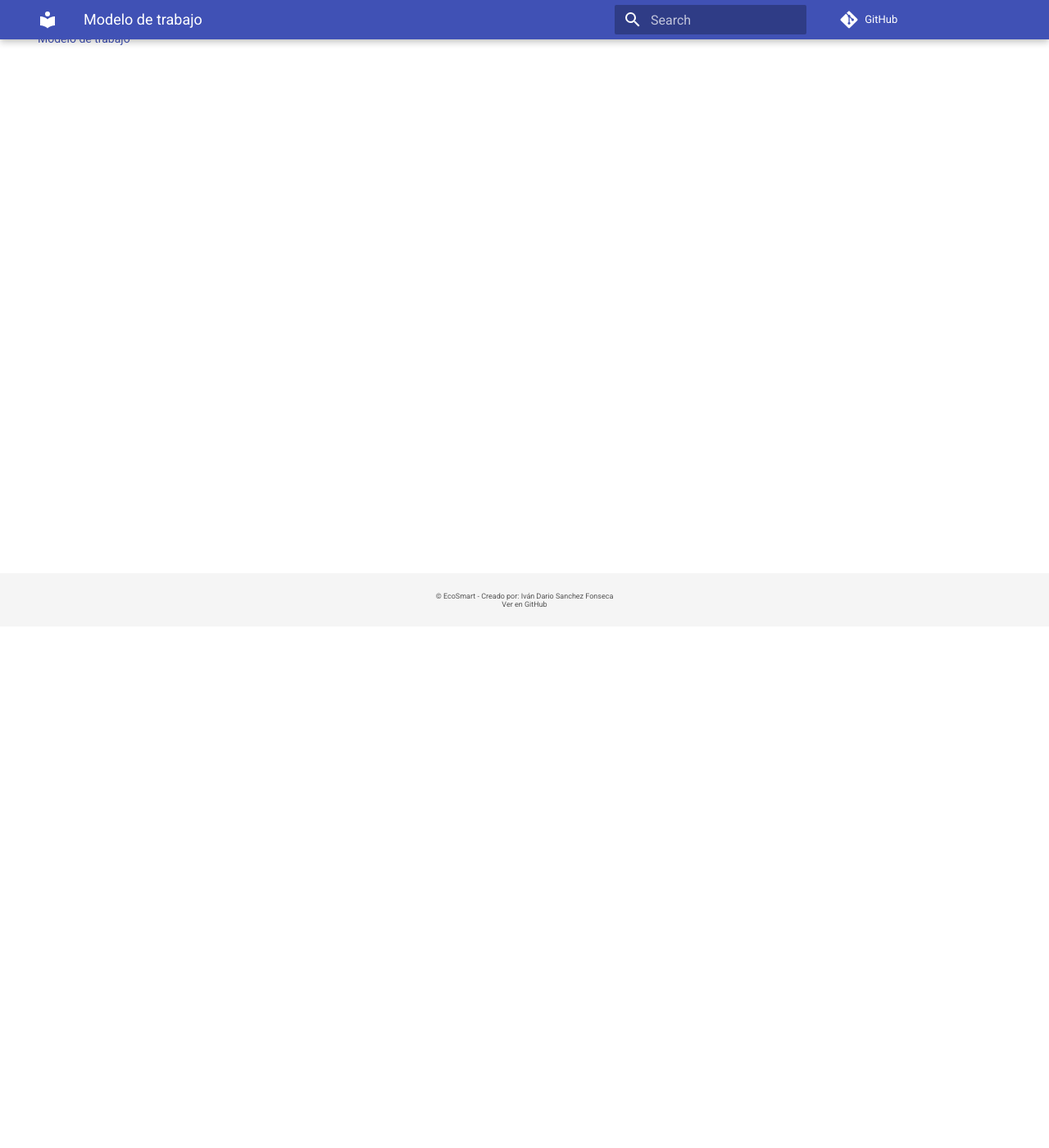
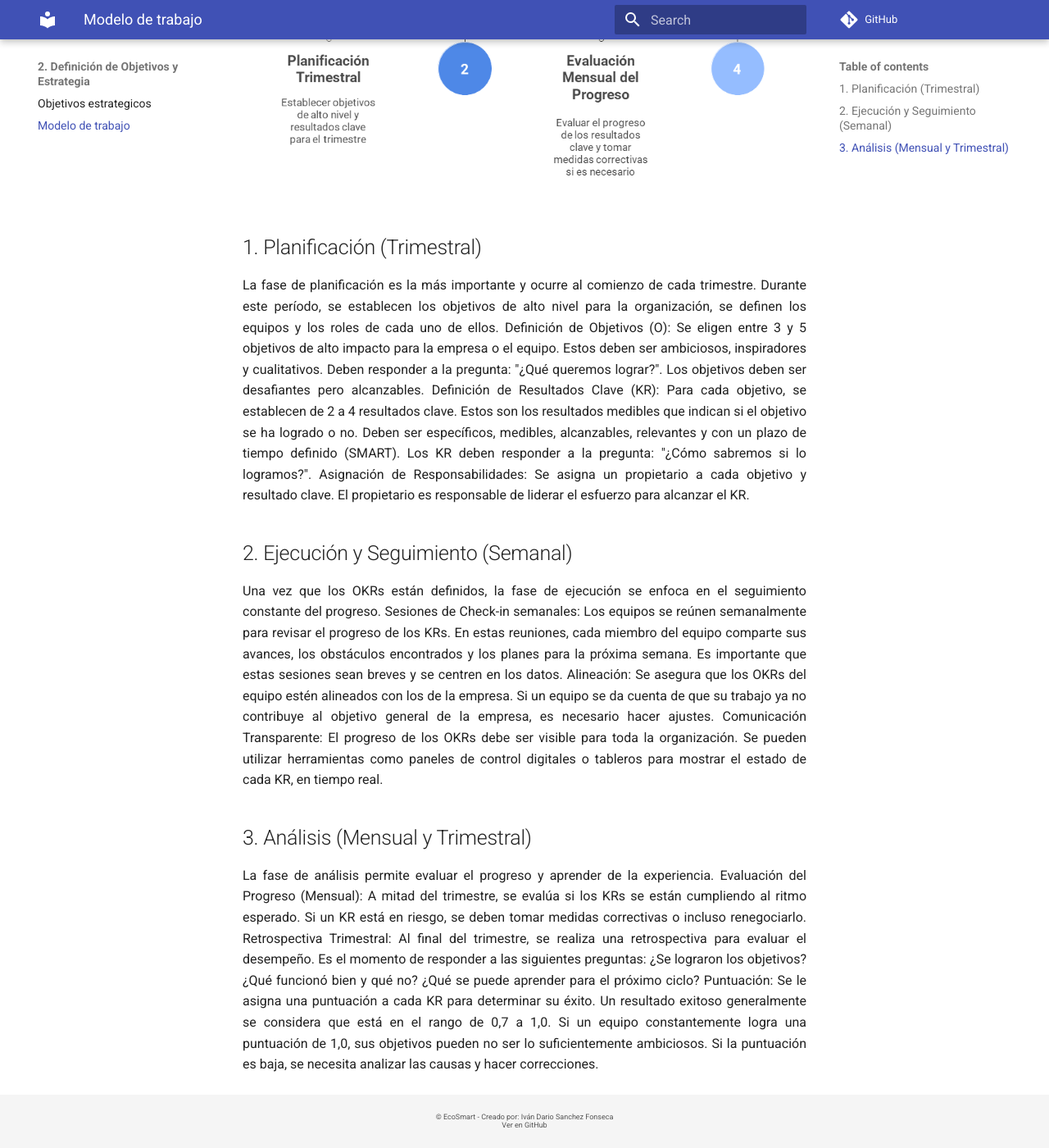
Before and after one commit to EOBS-MIDE/EcoSmart, an MkDocs documentation site: the page built from docs/objetivosEstrategia/ModeloTrabajo.md, in a window 1280 px wide and 1400 px high, scrolled down 636 px. Shown: the whole window at 82% size. Built offline with MkDocs 1.6.1 and Material for MkDocs 9.7.7, drawn with Linux system fonts in a browser that asks for light colours; the version menu is left out; before the commit the page ends 900 px from its top, so only the background shows below that.

Commit message:
Agrego imagen a modelo de trabajo

```diff
--- a/docs/objetivosEstrategia/ModeloTrabajo.md
+++ b/docs/objetivosEstrategia/ModeloTrabajo.md
@@ -1,4 +1,7 @@
 # Modelo de Trabajo para la Implementación de OKRs
+
+![alt text](image.png)
+
 
 ## 1. Planificación (Trimestral)
 
@@ -11,3 +14,33 @@ Definición de Resultados Clave (KR): Para cada objetivo, se establecen de 2 a 4
 
 Asignación de Responsabilidades: Se asigna un propietario a cada objetivo y resultado clave. El propietario es responsable de liderar el esfuerzo para alcanzar el KR.
 </p>
+
+## 2. Ejecución y Seguimiento (Semanal)
+
+<p class="texto-justificado">
+Una vez que los OKRs están definidos, la fase de ejecución se enfoca en el seguimiento constante del progreso.
+
+Sesiones de Check-in semanales: Los equipos se reúnen semanalmente para revisar el progreso de los KRs. En estas reuniones, cada miembro del equipo comparte sus avances, los obstáculos encontrados y los planes para la próxima semana. Es importante que estas sesiones sean breves y se centren en los datos.
+
+Alineación: Se asegura que los OKRs del equipo estén alineados con los de la empresa. Si un equipo se da cuenta de que su trabajo ya no contribuye al objetivo general de la empresa, es necesario hacer ajustes.
+
+Comunicación Transparente: El progreso de los OKRs debe ser visible para toda la organización. Se pueden utilizar herramientas como paneles de control digitales o tableros para mostrar el estado de cada KR, en tiempo real.
+</p>
+
+## 3. Análisis (Mensual y Trimestral)
+
+<p class="texto-justificado">
+La fase de análisis permite evaluar el progreso y aprender de la experiencia.
+
+Evaluación del Progreso (Mensual): A mitad del trimestre, se evalúa si los KRs se están cumpliendo al ritmo esperado. Si un KR está en riesgo, se deben tomar medidas correctivas o incluso renegociarlo.
+
+Retrospectiva Trimestral: Al final del trimestre, se realiza una retrospectiva para evaluar el desempeño. Es el momento de responder a las siguientes preguntas:
+
+¿Se lograron los objetivos?
+
+¿Qué funcionó bien y qué no?
+
+¿Qué se puede aprender para el próximo ciclo?
+
+Puntuación: Se le asigna una puntuación a cada KR para determinar su éxito. Un resultado exitoso generalmente se considera que está en el rango de 0,7 a 1,0. Si un equipo constantemente logra una puntuación de 1,0, sus objetivos pueden no ser lo suficientemente ambiciosos. Si la puntuación es baja, se necesita analizar las causas y hacer correcciones.
+</p>
```
Also changed, not shown: docs/objetivosEstrategia/ObjetivosEstrategicos.md (+2 -0 lines), docs/situacionActual/PerfilCliente.md (+2 -1 lines), docs/situacionActual/SituacionActual.md (+2 -1 lines), docs/objetivosEstrategia/image.png (added).
